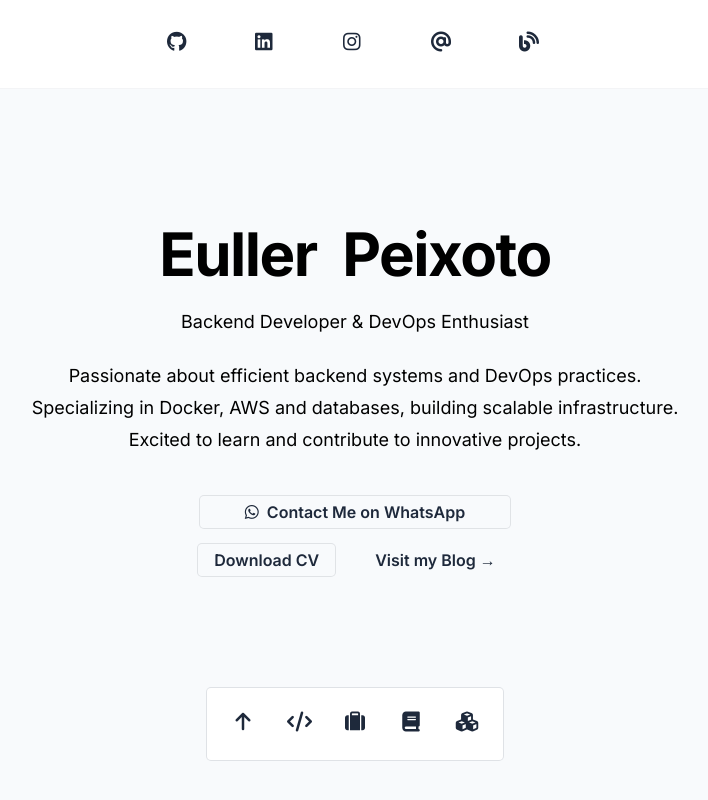
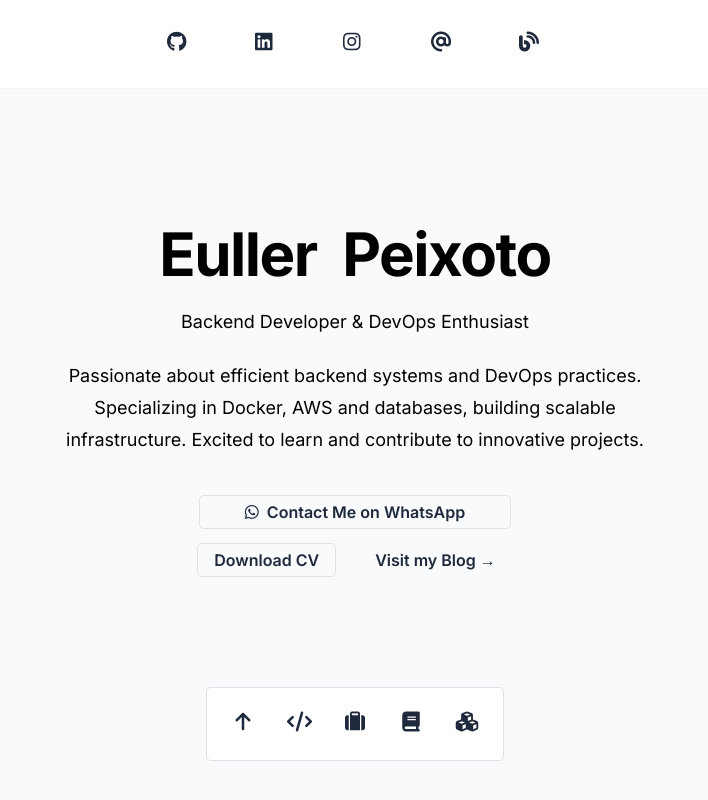
Before and after one commit to MoranggNormal/portfolio-blog, a Next.js app: page / in a window 1280 px wide. Shown: the top 800 px of the page, without its empty margins (285-993 px from the left). Built offline with nearby package versions, Linux system fonts and the light colour scheme.

Commit message:
Update Presentation.tsx

```diff
--- a/components/portfolio/Presentation.tsx
+++ b/components/portfolio/Presentation.tsx
@@ -9,7 +9,7 @@ const Presentation = () => {
       className="flex h-screen items-center justify-center bg-slate-50"
       id="top"
     >
-      <div className="mx-auto max-w-2xl py-4 ">
+      <div className="mx-auto max-w-2xl sm:max-w-sm lg:max-w-2xl py-4">
         <div className="text-center">
           <h1 className="text-4xl font-bold tracking-tight sm:text-6xl">
             Euller &nbsp;
@@ -20,7 +20,7 @@ const Presentation = () => {
             ))}
           </h1>
           <p className="mt-6 text-lg">Backend Developer & DevOps Enthusiast</p>
-          <p className="mt-6 text-lg leading-8">
+          <p className="mt-6 text-lg leading-8 mx-4">
             Passionate about efficient backend systems and DevOps practices.
             Specializing in Docker, AWS and databases, building scalable
             infrastructure. Excited to learn and contribute to innovative
```
